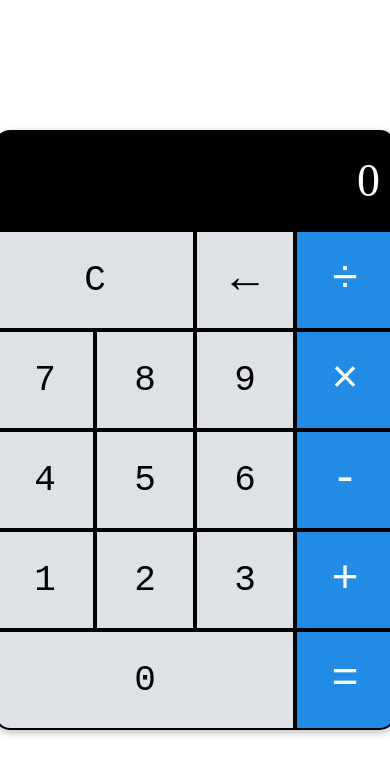
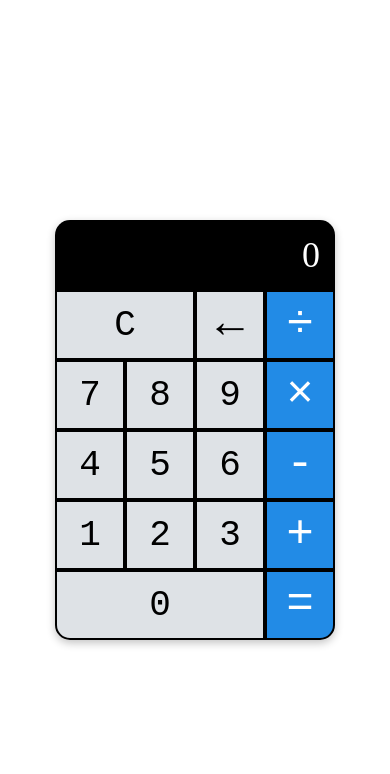
Before and after one commit to ColemanMaximus/Web-Calculator, a plain HTML site: page index.html in a window 390 px wide. Drawn offline with Linux system fonts and the light colour scheme.

Commit message:
Reduced the calculator size for mobile displays.

```diff
--- a/style.css
+++ b/style.css
@@ -86,3 +86,15 @@
 .round-br {
   border-bottom-right-radius: 15px;
 }
+
+@media screen and (max-width: 900px) {
+  .btn {
+    width: 70px;
+    height: 70px;
+  }
+
+  .screen {
+    height: 70px;
+    font-size: 36px;
+  }
+}
```
Also changed, not shown: 1 other file.
